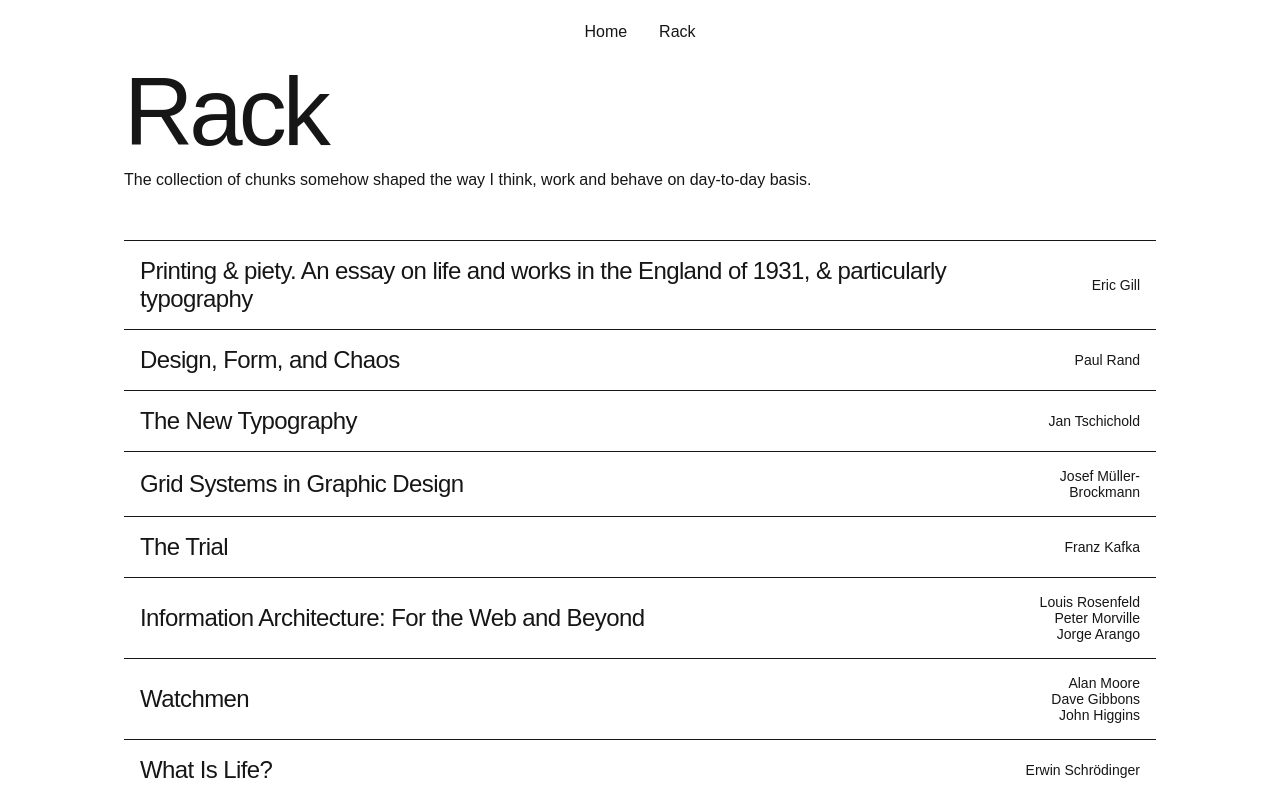
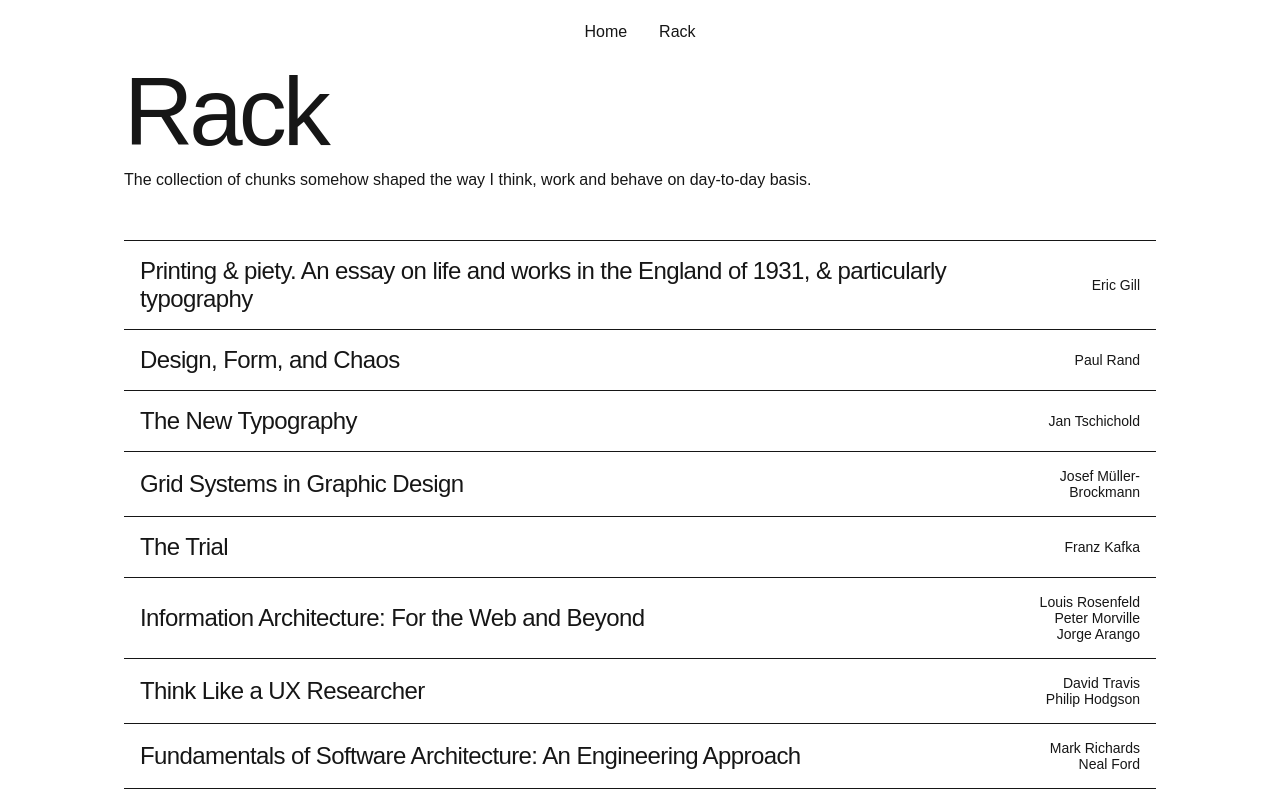
Before and after one commit to clearasvodka/clearasvodka.github.io, a Next.js app: page /rack in a window 1280 px wide. Shown: the top 800 px of the page. Built offline with nearby package versions, Linux system fonts and the light colour scheme; a web font is replaced by a local one.

Commit message:
Add new books to the list

```diff
--- a/src/app/rack/page.tsx
+++ b/src/app/rack/page.tsx
@@ -54,6 +54,26 @@ export default function Page() {
         </div>
 
         <div className={styles["book-item"]}>
+          <div className={styles["book-name"]}>Think Like a UX Researcher</div>
+          <div className={styles["book-authors"]}>
+            David Travis
+            <br />
+            Philip Hodgson
+          </div>
+        </div>
+
+        <div className={styles["book-item"]}>
+          <div className={styles["book-name"]}>
+            Fundamentals of Software Architecture: An Engineering Approach
+          </div>
+          <div className={styles["book-authors"]}>
+            Mark Richards
+            <br />
+            Neal Ford
+          </div>
+        </div>
+
+        <div className={styles["book-item"]}>
           <div className={styles["book-name"]}>Watchmen</div>
           <div className={styles["book-authors"]}>
             Alan Moore
```
